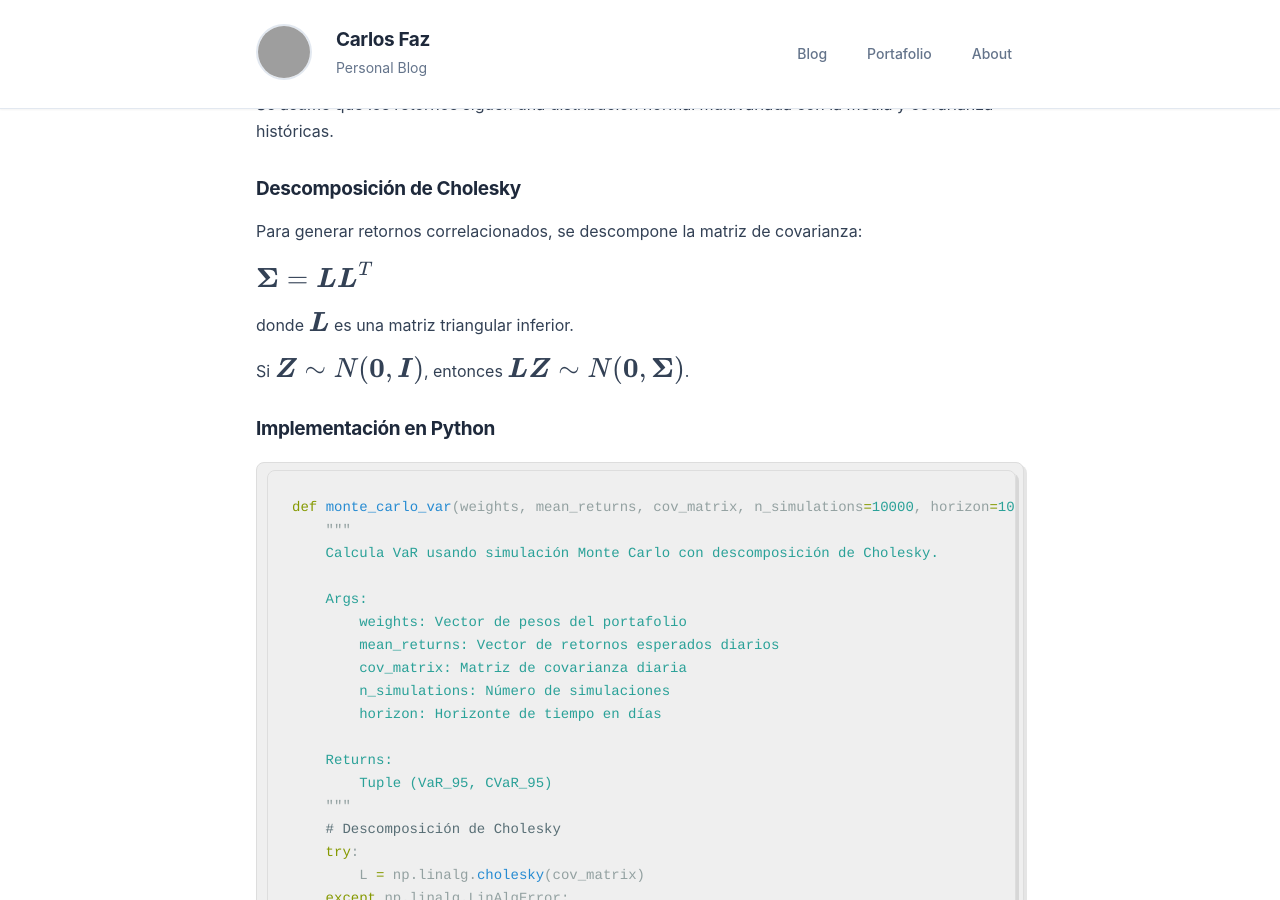
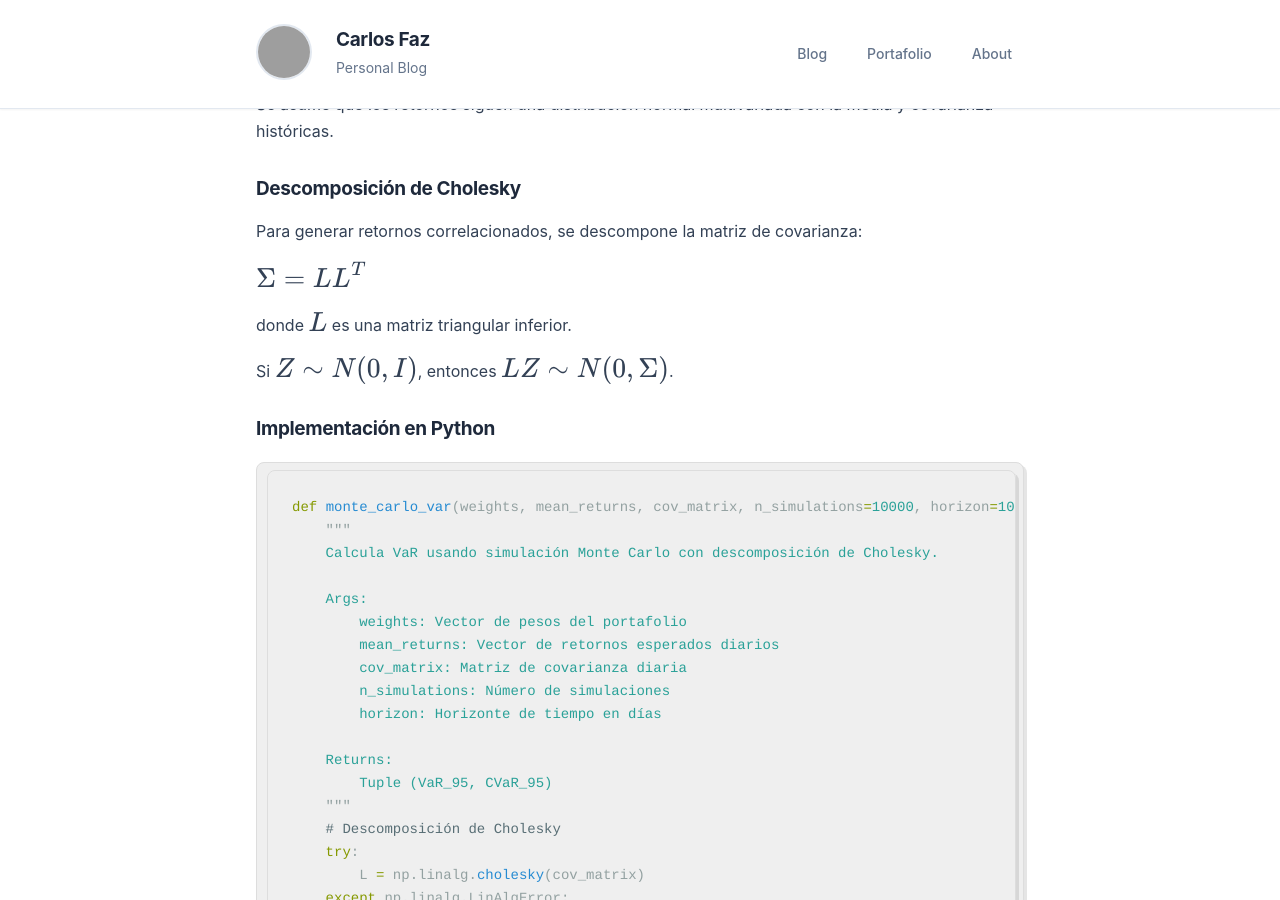
Before and after one commit to carlosfaz/carlosfaz.github.io, a Jekyll site: the page built from _posts/2024-01-17-gestion-riesgos-avanzada.md, in a window 1280 px wide and 900 px high, scrolled down 2108 px. Built offline with Jekyll 4.4.1, drawn with Linux system fonts in a browser that asks for light colours; formulas are drawn with MathJax 3; grey boxes are pictures that could not be loaded.

Commit message:
v1.34
v1.34

```diff
--- a/_posts/2024-01-17-gestion-riesgos-avanzada.md
+++ b/_posts/2024-01-17-gestion-riesgos-avanzada.md
@@ -71,11 +71,11 @@ Se asume que los retornos siguen una distribución normal multivariada con la me
 
 Para generar retornos correlacionados, se descompone la matriz de covarianza:
 
-$ \displaystyle \boldsymbol{\Sigma} = \boldsymbol{L} \boldsymbol{L}^T $
+$ \displaystyle \Sigma = L L^T $
 
-donde $ \displaystyle \boldsymbol{L} $ es una matriz triangular inferior.
+donde $ \displaystyle L $ es una matriz triangular inferior.
 
-Si $ \displaystyle \boldsymbol{Z} \sim N(\boldsymbol{0}, \boldsymbol{I}) $, entonces $ \displaystyle \boldsymbol{L}\boldsymbol{Z} \sim N(\boldsymbol{0}, \boldsymbol{\Sigma}) $.
+Si $ \displaystyle Z \sim N(0, I) $, entonces $ \displaystyle LZ \sim N(0, \Sigma) $.
 
 ### Implementación en Python
 
```
Also changed, not shown: _posts/2024-01-15-frontera-eficiente-markowitz.md (+1 -1 lines), _posts/2024-01-16-paridad-riesgo-risk-parity.md (+3 -3 lines).
